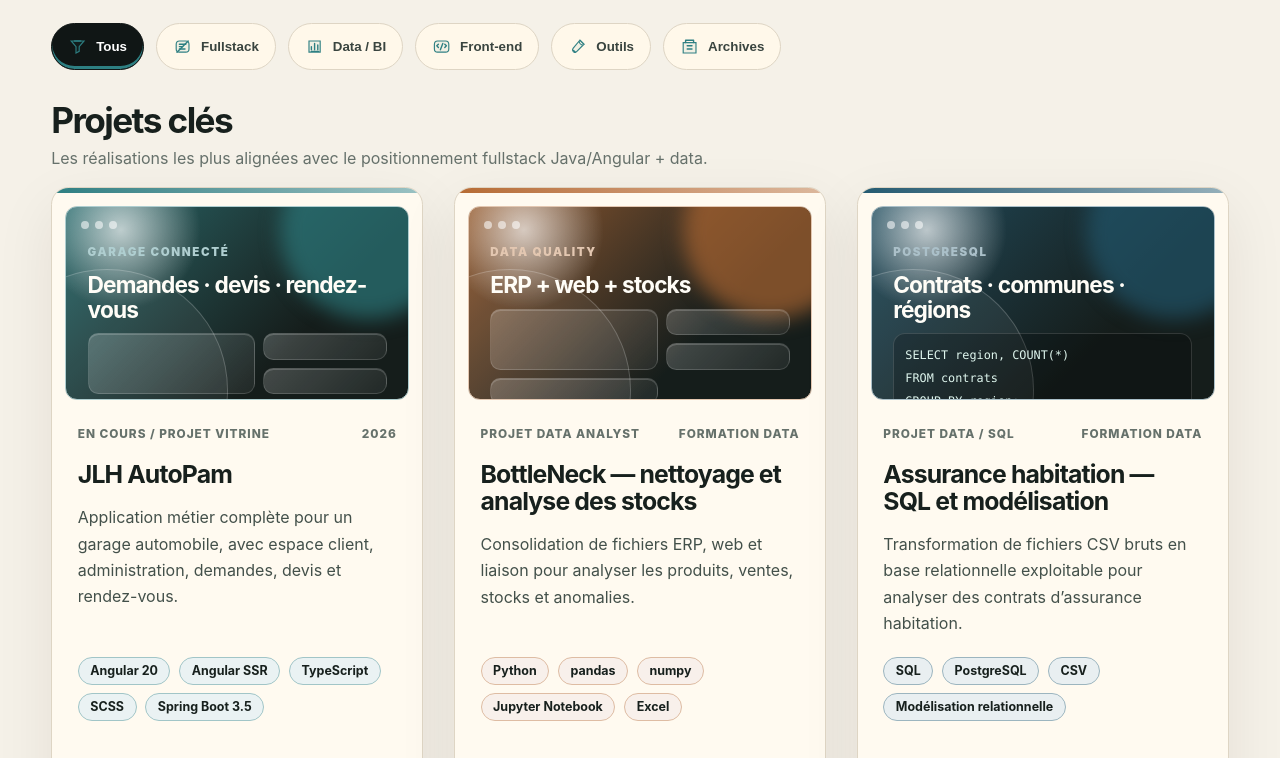
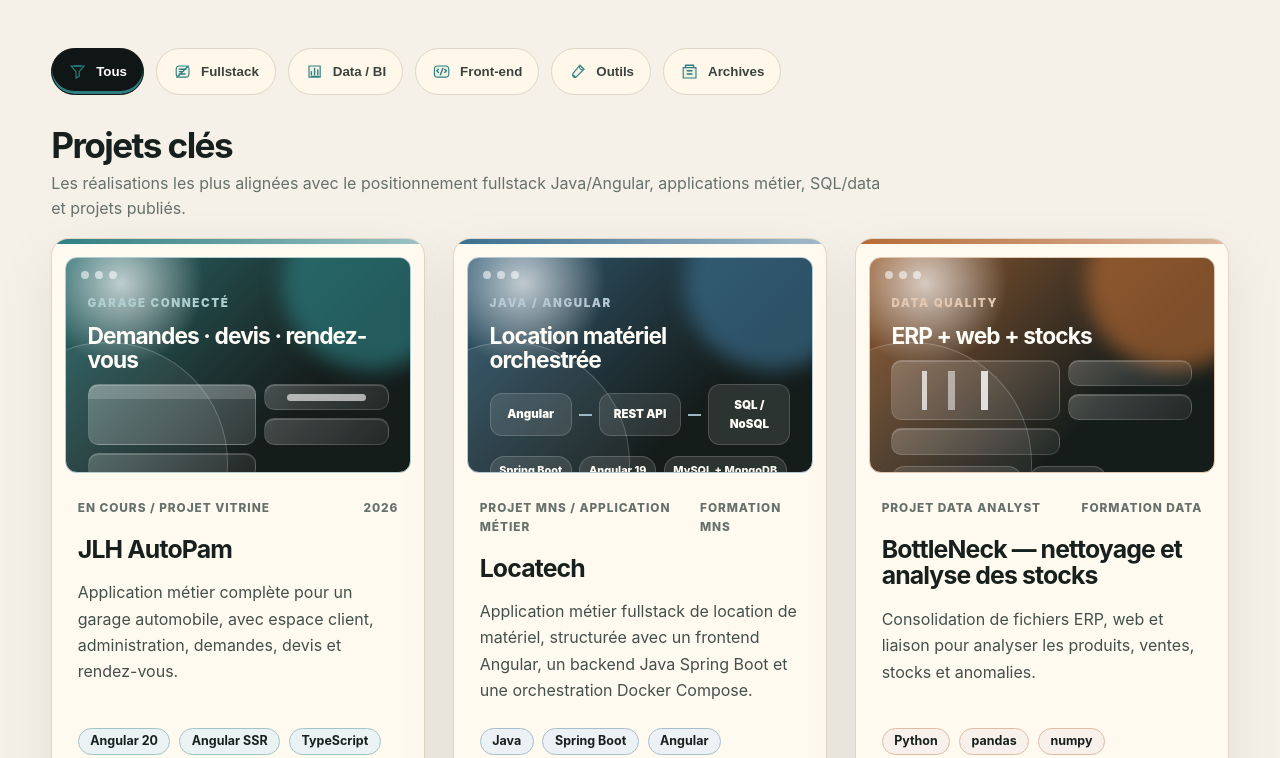
Before and after one commit to steve57000/portfolio, an Astro site: page / in a window 1280 px wide. Shown: the part 3206-3964 px from the top of the page. Built offline with nearby package versions, Linux system fonts and the light colour scheme; Astro itself is replaced by a stand-in of ours.

Commit message:
Improve project grid and visuals

```diff
--- a/src/components/ProjectVisual.astro
+++ b/src/components/ProjectVisual.astro
@@ -3,6 +3,7 @@ import type { ProjectVisual as ProjectVisualType } from '../data/portfolioData';
 
 const { visual, title } = Astro.props as { visual: ProjectVisualType; title: string };
 const metrics = visual.metrics?.slice(0, 3) ?? [];
+const panelKinds = ['dashboard', 'data', 'app', 'tool', 'document'];
 ---
 <div class:list={["project-visual", `project-visual--${visual.kind}`]} role="img" aria-label={`Visuel CSS du projet ${title}`}>
   <div class="project-visual__chrome"><span></span><span></span><span></span></div>
@@ -24,8 +25,8 @@ const metrics = visual.metrics?.slice(0, 3) ?? [];
       </div>
     )}
 
-    {['dashboard', 'data', 'app', 'tool', 'document'].includes(visual.kind) && (
-      <div class="visual-panels" aria-hidden="true">
+    {panelKinds.includes(visual.kind) && (
+      <div class:list={["visual-panels", `visual-panels--${visual.kind}`]} aria-hidden="true">
         <span></span><span></span><span></span><span></span>
       </div>
     )}
--- a/src/data/portfolioData.ts
+++ b/src/data/portfolioData.ts
@@ -257,4 +257,8 @@ export const projects: Project[] = [
 
 ];
 
-export const featuredProjects: Project[] = projects.filter((project) => project.featured);
+export const featuredProjectIds = ['jlh-autopam', 'locatech', 'bottleneck', 'assurance-data', 'guide-investissement'] as const;
+
+export const featuredProjects: Project[] = featuredProjectIds
+  .map((id) => projects.find((project) => project.id === id))
+  .filter((project): project is Project => Boolean(project));
--- a/src/pages/index.astro
+++ b/src/pages/index.astro
@@ -17,7 +17,7 @@ const proofStats = [
   { value: 'Projets documentés', label: 'Contexte, livrables, décisions' }
 ];
 const projectGroups = [
-  { title: 'Projets clés', text: 'Les réalisations les plus alignées avec le positionnement fullstack Java/Angular + data.', items: projects.filter((p) => p.featured) },
+  { title: 'Projets clés', text: 'Les réalisations les plus alignées avec le positionnement fullstack Java/Angular, applications métier, SQL/data et projets publiés.', items: featuredProjects },
   { title: 'Projets actuels et data', text: 'Applications métier, bases SQL, analyses et projets en cours non sélectionnés en case study.', items: projects.filter((p) => !p.featured && ['fullstack', 'data-bi', 'frontend'].includes(p.category)) },
   { title: 'Outils personnels publiés', text: 'Utilitaires concrets avec démo quand une version publique fiable existe.', items: projects.filter((p) => !p.featured && p.category === 'tools') },
   { title: 'Archives OpenClassrooms', text: 'Progression web conservée en second niveau : intégration, front-end, backend, tests et conception.', items: archives }
--- a/src/styles/global.css
+++ b/src/styles/global.css
@@ -167,7 +167,7 @@ button, a { outline-offset: 4px; }
   width: var(--wrap);
   max-width: 100%;
   margin-inline: auto;
-  gap: clamp(1.35rem, 2.4vw, 2.15rem);
+  gap: clamp(1.45rem, 2.2vw, 2.35rem);
   grid-template-columns: 1fr;
 }
 .project-card {
@@ -181,19 +181,19 @@ button, a { outline-offset: 4px; }
 }
 .project-card::before { content: ""; height: 5px; background: linear-gradient(90deg, var(--accent), color-mix(in srgb, var(--accent), #fff 52%)); }
 .project-card__media { overflow: hidden; background: #ddd6ca; }
-.project-card img { width: 100%; aspect-ratio: 16 / 9; object-fit: cover; transition: transform 450ms ease, filter 220ms ease; }
-.project-card__body { display: flex; flex: 1; flex-direction: column; gap: 1rem; padding: clamp(1.35rem, 2vw, 1.75rem); }
+.project-card img { width: 100%; aspect-ratio: 16 / 10; object-fit: cover; transition: transform 450ms ease, filter 220ms ease; }
+.project-card__body { display: flex; flex: 1; flex-direction: column; gap: 1.05rem; padding: clamp(1.35rem, 2vw, 1.8rem); }
 .project-card__meta { display: flex; justify-content: space-between; gap: 0.5rem; color: var(--muted); font-size: 0.74rem; font-weight: 800; letter-spacing: 0.08em; text-transform: uppercase; }
 .project-card h3 { margin: 0; font-size: clamp(1.35rem, 2vw, 1.55rem); line-height: 1.08; letter-spacing: -0.035em; }
 .project-card p { margin: 0; color: #43504a; line-height: 1.65; }
-.project-card .tags { margin-top: auto; padding-top: 0.3rem; }
+.project-card .tags { margin-top: auto; margin-bottom: 0; padding-top: 0.45rem; padding-bottom: 0.15rem; }
 .project-card:hover { transform: translateY(-4px); border-color: color-mix(in srgb, var(--accent), var(--line) 45%); box-shadow: var(--shadow-hover); }
 .project-card:hover img { transform: scale(1.045); filter: saturate(1.05) contrast(1.03); }
 .project-grid .project-card[hidden], .project-grid .project-card.is-filtered-out { display: none; }
 .tags { display: flex; flex-wrap: wrap; gap: 0.55rem; padding: 0; margin: 1rem 0; list-style: none; }
 .tags li { border: 1px solid color-mix(in srgb, var(--accent), #fff 55%); background: color-mix(in srgb, var(--accent), #fff 90%); border-radius: 999px; padding: 0.36rem 0.72rem; font-size: 0.78rem; font-weight: 750; line-height: 1.1; }
 .text-link { color: var(--accent); font-weight: 900; text-decoration-thickness: 0.12em; text-underline-offset: 0.2em; }
-.project-card__actions { margin-top: 0.55rem; padding-top: 0.2rem; gap: 0.65rem; }
+.project-card__actions { display: flex; flex-wrap: wrap; align-items: center; margin-top: 0.6rem; padding-top: 0.35rem; gap: 0.65rem; }
 .project-card__actions .button { min-height: 3rem; padding-inline: 1.05rem; }
 .project-card__actions .text-link {
   border: 1px solid color-mix(in srgb, var(--accent), var(--line) 58%);
@@ -294,7 +294,7 @@ button, a { outline-offset: 4px; }
   .project-proof__grid { grid-template-columns: repeat(3, minmax(0, 1fr)); }
   .project-proof__grid article:first-child { grid-column: auto; }
 }
-@media (min-width: 1680px) {
+@media (min-width: 1800px) {
   .featured-grid, .project-grid { grid-template-columns: repeat(4, minmax(0, 1fr)); }
   .skill-grid { grid-template-columns: repeat(4, minmax(0, 1fr)); }
 }
@@ -399,7 +399,7 @@ button, a { outline-offset: 4px; }
 .project-visual {
   position: relative;
   min-height: 100%;
-  aspect-ratio: 16 / 9;
+  aspect-ratio: 16 / 10;
   overflow: hidden;
   border: 1px solid color-mix(in srgb, var(--accent), #fff 62%);
   border-radius: inherit;
@@ -421,8 +421,17 @@ button, a { outline-offset: 4px; }
 .project-visual ul { display: flex; flex-wrap: wrap; gap: 0.45rem; padding: 0; margin: 0; list-style: none; }
 .project-visual li { border: 1px solid rgba(255,255,255,0.18); border-radius: 999px; background: rgba(255,255,255,0.1); padding: 0.28rem 0.55rem; font-size: 0.68rem; font-weight: 850; }
 .visual-panels { display: grid; grid-template-columns: 1.15fr 0.85fr; gap: 0.5rem; }
-.visual-panels span { min-height: 1.65rem; border: 1px solid rgba(255,255,255,0.14); border-radius: 0.65rem; background: linear-gradient(135deg, rgba(255,255,255,0.2), rgba(255,255,255,0.06)); box-shadow: inset 0 1px 0 rgba(255,255,255,0.18); }
+.visual-panels span { position: relative; min-height: 1.65rem; overflow: hidden; border: 1px solid rgba(255,255,255,0.14); border-radius: 0.65rem; background: linear-gradient(135deg, rgba(255,255,255,0.2), rgba(255,255,255,0.06)); box-shadow: inset 0 1px 0 rgba(255,255,255,0.18); }
 .visual-panels span:first-child { grid-row: span 2; min-height: 3.8rem; }
+.visual-panels--dashboard span:first-child::before,
+.visual-panels--data span:first-child::before { content: ""; position: absolute; inset: 18% 12% 16%; background: linear-gradient(90deg, transparent 0 8%, rgba(255,255,255,0.72) 8% 12%, transparent 12% 28%, rgba(255,255,255,0.5) 28% 34%, transparent 34% 54%, rgba(255,255,255,0.82) 54% 60%, transparent 60%); }
+.visual-panels--app span:first-child { background: linear-gradient(180deg, rgba(255,255,255,0.24) 0 24%, rgba(255,255,255,0.08) 24%), linear-gradient(135deg, rgba(255,255,255,0.18), rgba(255,255,255,0.05)); }
+.visual-panels--app span:nth-child(2)::before,
+.visual-panels--tool span:nth-child(2)::before { content: ""; position: absolute; inset: 35% 18%; border-radius: 999px; background: rgba(255,255,255,0.62); }
+.visual-panels--document { grid-template-columns: 0.85fr 1.15fr; }
+.visual-panels--document span:first-child { background: linear-gradient(180deg, rgba(255,255,255,0.26), rgba(255,255,255,0.08)); }
+.visual-panels--document span:first-child::before { content: ""; position: absolute; inset: 20% 18%; background: repeating-linear-gradient(180deg, rgba(255,255,255,0.7) 0 2px, transparent 2px 9px); }
+.visual-panels--tool span:first-child::before { content: "⚙"; position: absolute; inset: 0; display: grid; place-items: center; color: rgba(255,255,255,0.72); font-size: 1.65rem; }
 .visual-sql { display: grid; gap: 0.28rem; border: 1px solid rgba(255,255,255,0.14); border-radius: 0.75rem; background: rgba(0,0,0,0.22); padding: 0.7rem; font-size: 0.74rem; }
 .visual-sql code { color: #dff6ee; font-family: ui-monospace, SFMono-Regular, Menlo, monospace; }
 .visual-api { display: grid; grid-template-columns: 1fr auto 1fr auto 1fr; align-items: center; gap: 0.45rem; }
```
